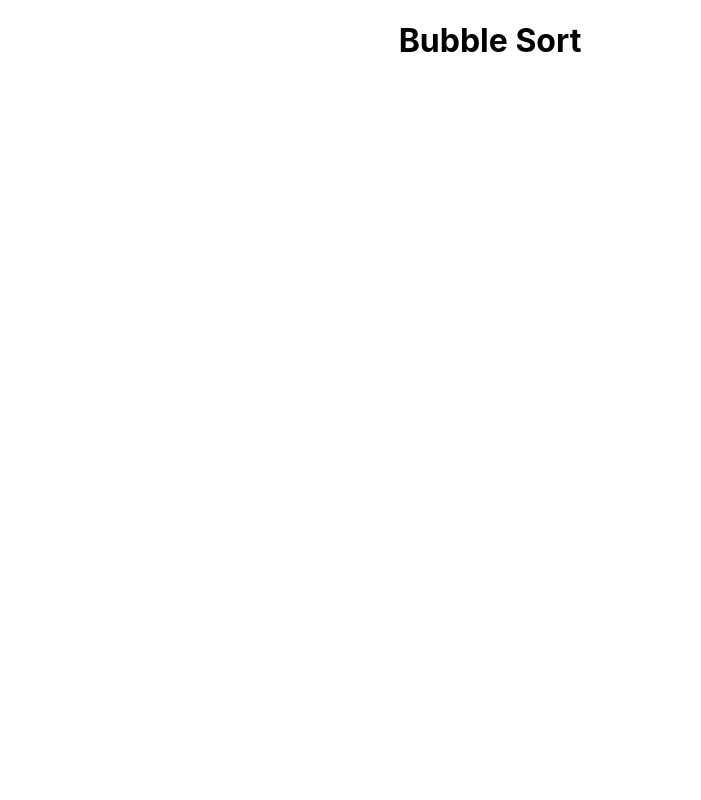
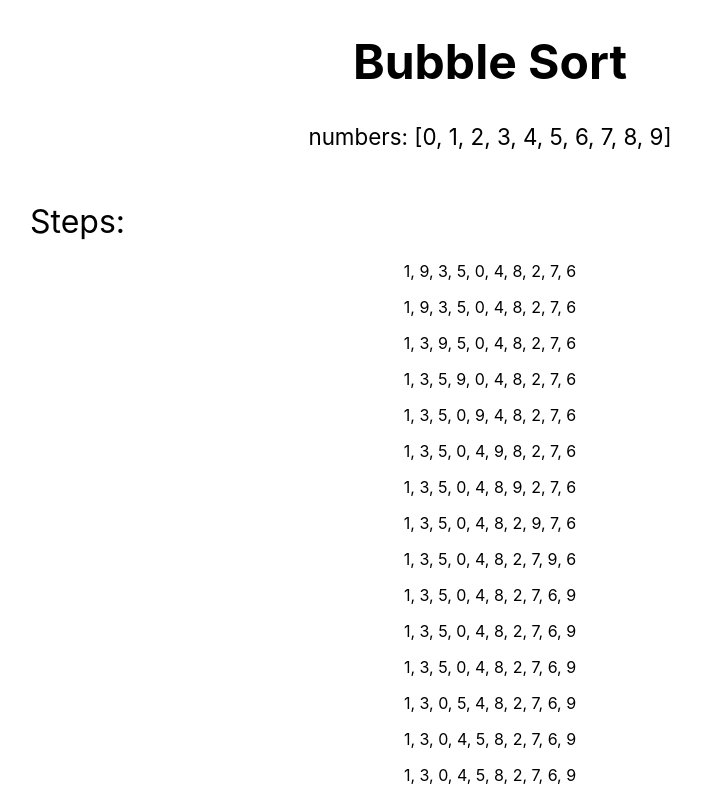
Before and after one commit to Thungghuan/algorithm-v11n, a Next.js app: page /algorithms/bubble_sort in a window 1280 px wide. Shown: the top 800 px of the page, without its empty margins (150-851 px from the left). Built offline with nearby package versions, Linux system fonts and the light colour scheme.

Commit message:
feat: update the bubble sort page

```diff
--- a/pages/algorithms/bubble_sort.tsx
+++ /dev/null
@@ -1,14 +0,0 @@
-import { NextPage } from "next"
-import Head from "next/head"
-import baseStyle from '../../styles/algorithms/base.module.css'
-
-const BubbleSort: NextPage = () => {
-  return <>
-    <Head>
-      <title>Visualization - Bubble Sort</title>
-    </Head>
-    <h1 className={baseStyle.title}>Bubble Sort</h1>
-  </>
-}
-
-export default BubbleSort
--- /dev/null
+++ b/pages/algorithms/bubble_sort/index.tsx
@@ -0,0 +1,61 @@
+import { NextPage } from 'next'
+import Head from 'next/head'
+import { useState, useEffect, useMemo } from 'react'
+import baseStyle from '../../../styles/algorithms/base.module.css'
+import style from '../../../styles/algorithms/bubbleSort.module.css'
+
+const BubbleSort: NextPage = () => {
+  const numbers = useMemo(() => [1, 9, 3, 5, 0, 4, 8, 2, 7, 6], [])
+  // const steps: number[][] = []
+  const [steps, setSteps] = useState<number[][]>()
+
+  const sort = (numbers: number[]) => {
+    const steps: number[][] = []
+
+    let step: number[] = JSON.parse(JSON.stringify(numbers))
+    steps.push(step)
+
+    for (let i = 0; i < numbers.length - 1; ++i) {
+      for (let j = 0; j < numbers.length - 1 - i; ++j) {
+        if (numbers[j] > numbers[j + 1]) {
+          ;[numbers[j], numbers[j + 1]] = [numbers[j + 1], numbers[j]]
+        }
+
+        step = JSON.parse(JSON.stringify(numbers))
+        steps.push(step)
+
+        step = []
+      }
+    }
+
+    return steps
+  }
+
+  // const steps = sort(numbers)
+
+  useEffect(() => setSteps(sort(numbers)), [numbers])
+
+  return (
+    <>
+      <Head>
+        <title>Visualization - Bubble Sort</title>
+      </Head>
+
+      <div className={baseStyle.container}>
+        <h1 className={baseStyle.title}>Bubble Sort</h1>
+        <div className={style.numbers}>
+          numbers: {`[${numbers.join(', ')}]`}
+        </div>
+
+        <div className={style['steps-container']}>
+          <p className={style['steps-title']}>Steps:</p>
+          {steps?.map((step, i) => (
+            <p key={i}>{step.join(', ')}</p>
+          ))}
+        </div>
+      </div>
+    </>
+  )
+}
+
+export default BubbleSort
--- a/styles/algorithms/base.module.css
+++ b/styles/algorithms/base.module.css
@@ -1,3 +1,9 @@
-.title {
+.container {
+  margin: 0 auto;
+  width: 80vw;
   text-align: center;
 }
+
+.title {
+  font-size: 3rem;
+}
--- /dev/null
+++ b/styles/algorithms/bubbleSort.module.css
@@ -0,0 +1,15 @@
+.numbers {
+  font-size: 1.4rem;
+}
+
+.steps-container {
+  padding: 2rem;
+  width: 100%;
+}
+
+
+.steps-title {
+  margin: 20px;
+  text-align: left;
+  font-size: 2rem;
+}
```
